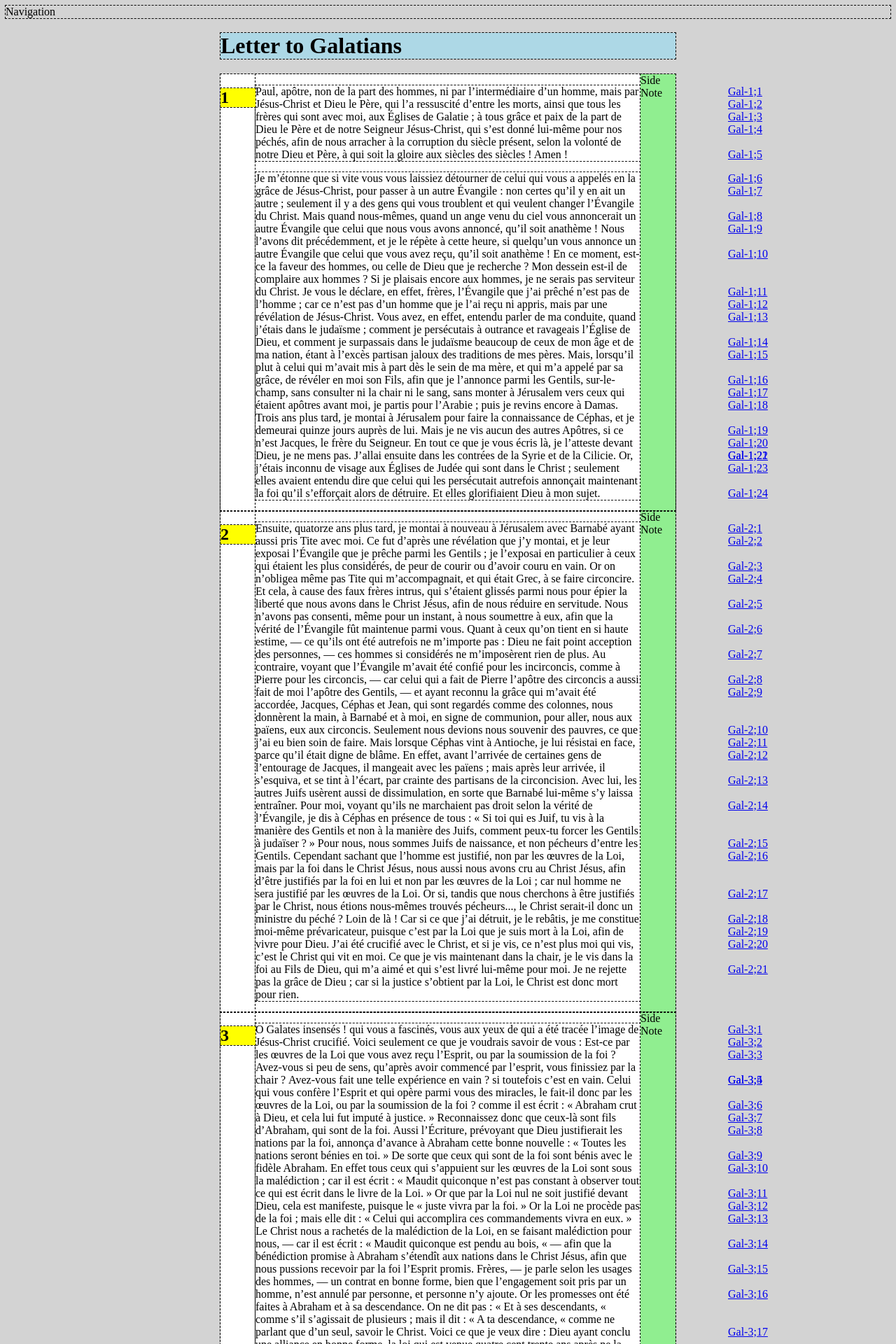
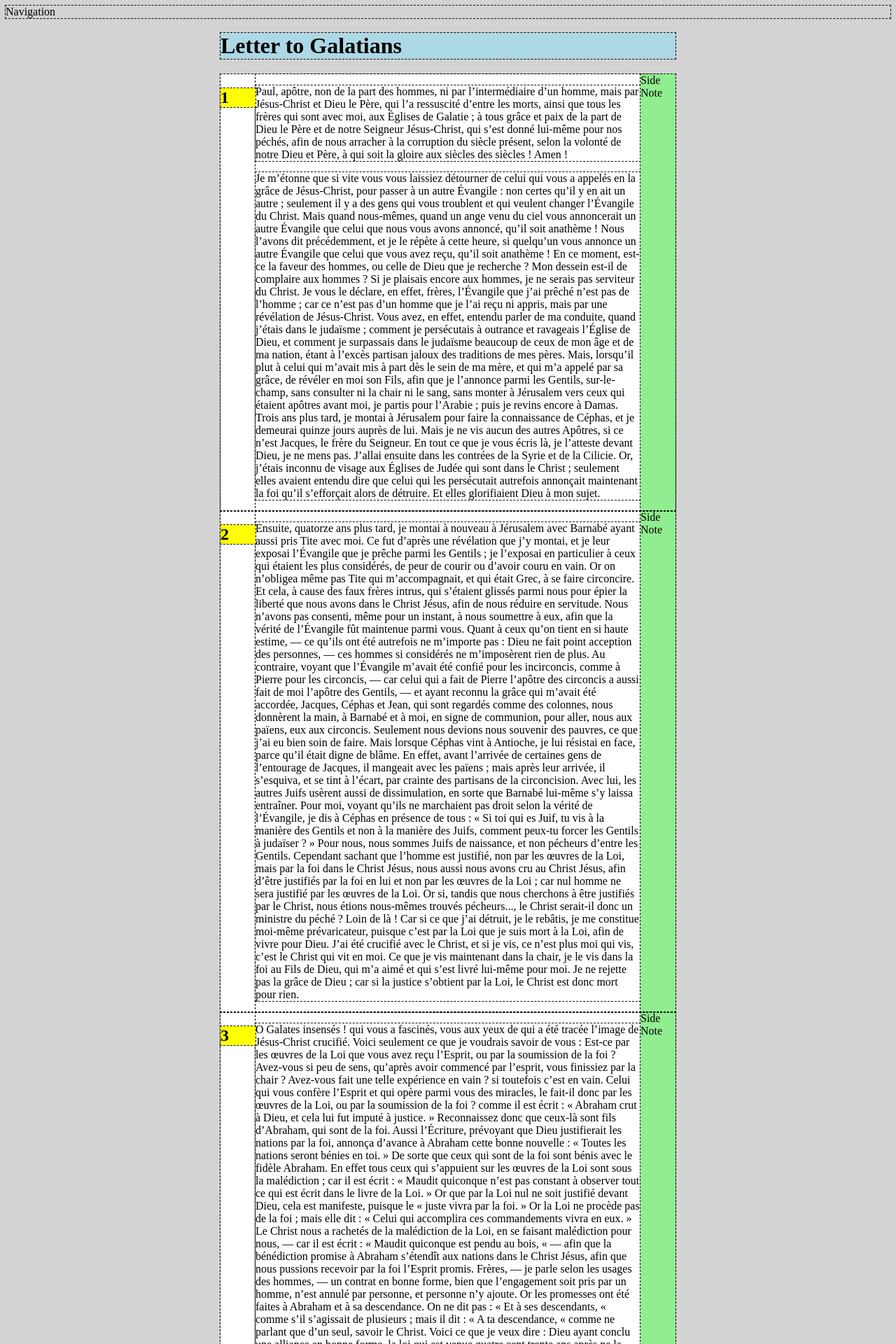
Before and after one commit to dreanod/dreanod.github.io, a Jekyll site: the page built from galatian2.html, in a window 1280 px wide. Shown: the top 1920 px of the page at 70% size. Built offline with Jekyll 4.4.1, drawn with Linux system fonts in a browser that asks for light colours; some of the changed text lies outside the part shown.

Commit message:
Update galatian2.html

```diff
--- a/galatian2.html
+++ b/galatian2.html
@@ -235,8 +235,13 @@
     }
 
     .verse-ref {
+      display: none;
       position: absolute;
-      left:calc(50vw + 400px);
+      left:calc(50vw + 280px);
+    }
+
+    verse:hover > .verse-ref {
+      display: block;
     }
   </style>
 </head>
```
